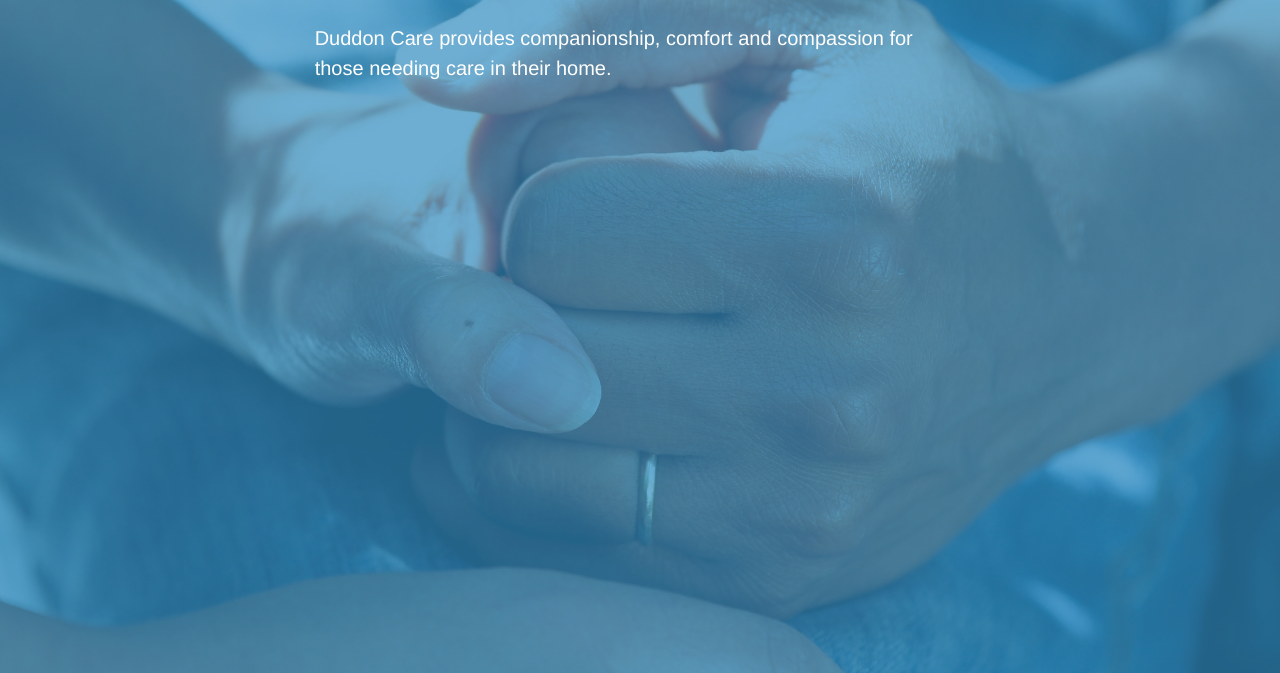
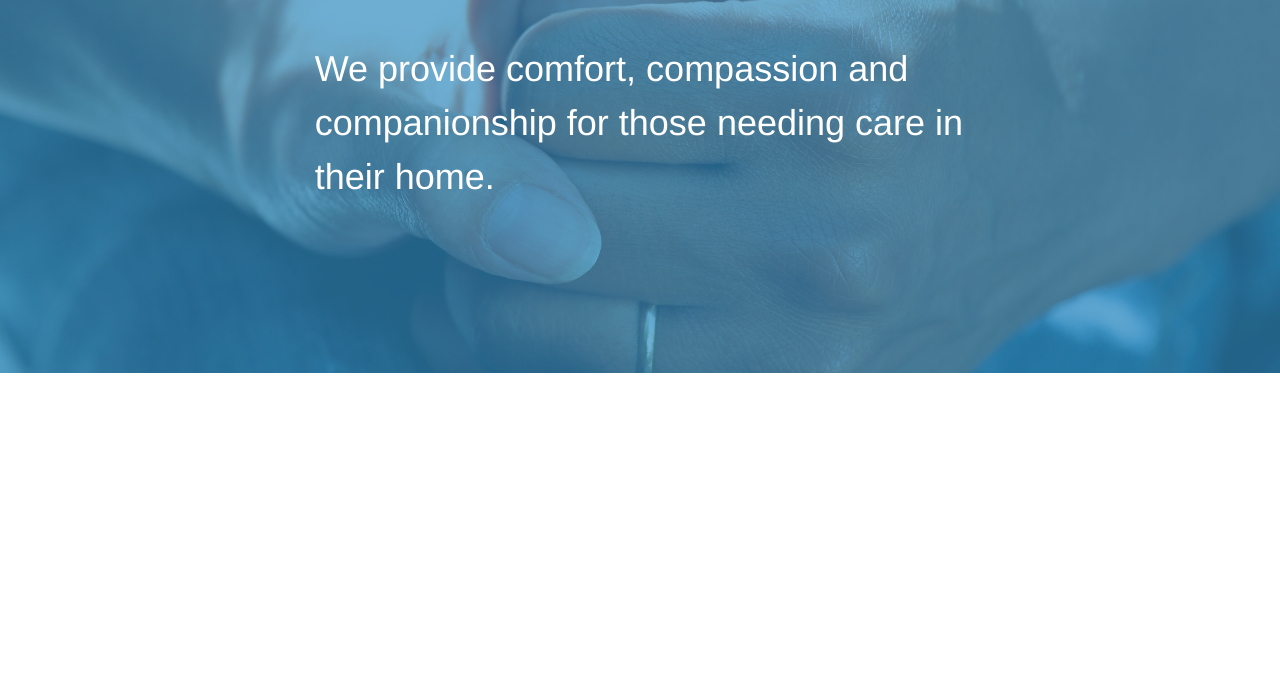
Before and after one commit to hannahcmtucker/duddoncare, a Gatsby site: page / in a window 1280 px wide. Shown: the part 333-1006 px from the top of the page. After the commit the page ends 800 px from the top, so only its background shows below. Built offline with nearby package versions, Linux system fonts and the light colour scheme; Gatsby itself is replaced by a stand-in of ours; a web font is replaced by a local one; what emotion-normalize would draw is missing.

Commit message:
Use gatsby image for hero image

```diff
--- a/src/components/Hero.tsx
+++ b/src/components/Hero.tsx
@@ -1,69 +1,64 @@
 import React from 'react'
+import { StaticImage } from 'gatsby-plugin-image'
 import styled from '@emotion/styled'
-import { heroHeading, heroSubtitle } from '../copy'
-import hands from '../images/hands.jpg'
+import { heroSubtitle } from '../copy'
 import theme from '../theme'
 
 export default function Hero(): JSX.Element {
   return (
-    <BackgroundImage>
+    <Wrapper>
+      <StaticImage
+        src="../images/hands.jpg"
+        style={imageStyles}
+        layout="fullWidth"
+        alt=""
+        loading="eager"
+      />
       <Overlay />
-      <Wrapper>
-        <Text>
-          <HeroHeading>{heroHeading}</HeroHeading>
-          <HeroSubtitle>{heroSubtitle}</HeroSubtitle>
-        </Text>
-      </Wrapper>
-    </BackgroundImage>
+      <Text>
+        <HeroText>{heroSubtitle}</HeroText>
+      </Text>
+    </Wrapper>
   )
 }
 
-const BackgroundImage = styled.div`
-  position: relative;
-  height: 100vh;
-  background-image: url(${hands});
-  background-position: center;
-  background-size: cover;
-  background-repeat: no-repeat;
+const Wrapper = styled.div`
+  display: grid;
+  align-items: center;
 `
 
+const imageStyles = {
+  gridArea: '1/1',
+  maxHeight: 500,
+}
+
 const Overlay = styled.div`
-  position: absolute;
-  left: 0;
-  top: 0;
+  grid-area: 1/1;
   width: 100%;
   height: 100%;
   background-color: var(--color-primary);
   opacity: 70%;
 `
 
-const Wrapper = styled.div`
-  position: absolute;
-  left: 0;
-  top: 0;
-  width: 100%;
-  height: 100%;
-  display: flex;
-  flex-direction: column;
-  align-items: center;
-  padding: var(--spacing-large);
+const Text = styled.div`
+  grid-area: 1/1;
+  position: relative;
+  place-self: center;
+  max-width: 65ch;
+  margin: 0 var(--spacing-large);
 
   @media (min-width: ${theme.media.large}) {
-    padding: var(--spacing-xLarge);
+    margin: 0 var(--spacing-xLarge);
   }
 `
 
-const Text = styled.div`
-  max-width: 65ch;
+const HeroText = styled.p`
+  font-size: var(--font-size-deci);
   color: white;
+  margin: var(--spacing-large) 0;
+
+  @media (min-width: ${theme.media.large}) {
+    margin: var(--spacing-xLarge) 0;
+    font-size: var(--font-size-giga);
+  }
 `
-
-const HeroHeading = styled.h1`
-  margin: var(--spacing-xLarge) 0 0 0;
-  font-weight: normal;
-`
-
-const HeroSubtitle = styled.p`
-  margin-top: var(--spacing-xLarge);
-  font-size: var(--font-size-hecto);
-`
--- a/src/copy.ts
+++ b/src/copy.ts
@@ -1,6 +1,5 @@
 export const phoneNumberEmma = '07519751368'
 export const phoneNumberSusie = '07754339115'
-export const heroHeading = 'Duddon Care'
 export const heroSubtitle =
-  'Duddon Care provides companionship, comfort and compassion for those needing care in their home.'
+  'We provide comfort, compassion and companionship for those needing care in their home.'
 export const logoLinkText = 'Home page'
--- a/src/theme.ts
+++ b/src/theme.ts
@@ -18,7 +18,7 @@ const theme = {
     hecto: '20px',
     kilo: '24px',
     mega: '26px',
-    giga: '32px',
+    giga: '36px',
   },
   spacing: {
     small: ' 8px',
```
